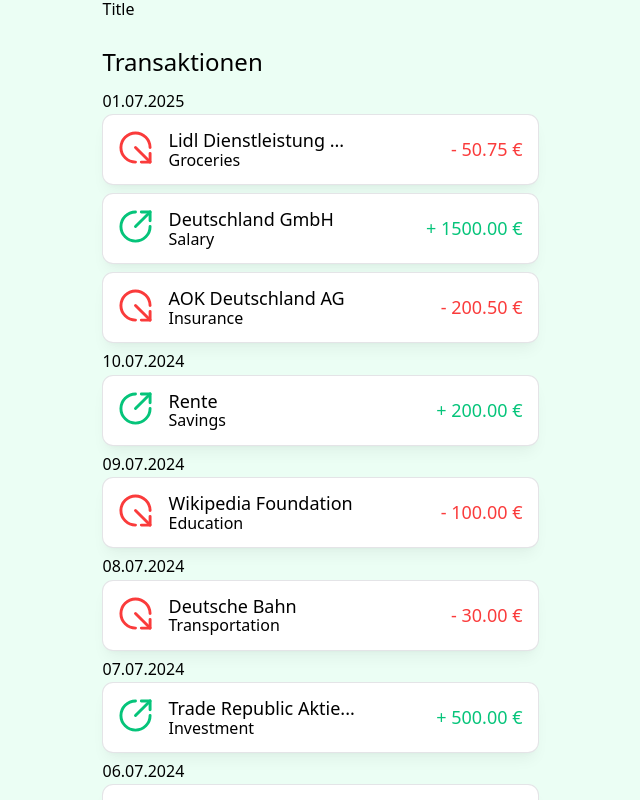
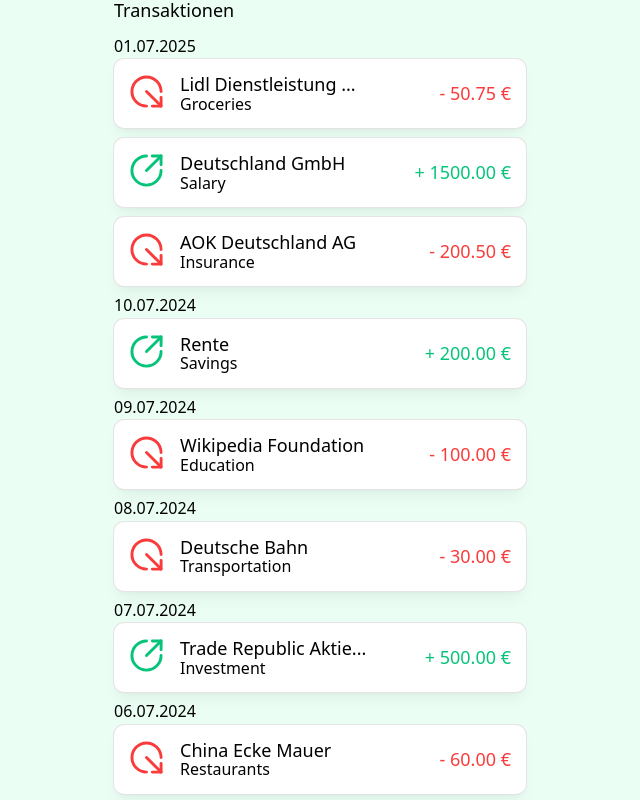
Before and after one commit to juliansngr/mon-ey, a Next.js app: page / in a window 1280 px wide. Shown: the top 800 px of the page, without its empty margins (320-960 px from the left). Built offline with nearby package versions, Linux system fonts and the light colour scheme.

Commit message:
refactor: Update styles and improve layout consistency 🎨 and code cleanup

```diff
--- a/components/TransactionsList/index.js
+++ b/components/TransactionsList/index.js
@@ -1,6 +1,6 @@
+import dayjs from "dayjs";
 import styled from "styled-components";
 import TransactionCard from "../TransactionCard";
-import dayjs from "dayjs";
 
 export default function TransactionsList({ transactions }) {
   return (
@@ -8,8 +8,7 @@ export default function TransactionsList({ transactions }) {
       <StyledH2>Transaktionen</StyledH2>
       <StyledUl>
         {transactions.map(([isoDate, dayTransactions]) => {
-          //Datum umformatieren
-
+          //Formate date
           const formattedDate = dayjs(isoDate).format("DD.MM.YYYY");
 
           return (
@@ -18,10 +17,6 @@ export default function TransactionsList({ transactions }) {
               <StyledUl>
                 {dayTransactions.map((transaction) => (
                   <TransactionCard key={transaction.id} data={transaction} />
-                  // <li key={transaction.id}>
-                  //   <p>Transaction ID: {transaction.id}</p>
-                  //   <p>Amount: {transaction.amount}</p>
-                  // </li>
                 ))}
               </StyledUl>
             </StyledLi>
@@ -35,16 +30,16 @@ export default function TransactionsList({ transactions }) {
 const StyledUl = styled.ul`
   display: flex;
   flex-direction: column;
-  gap: 10px;
+  gap: var(--xs);;
 `;
 
 const StyledH2 = styled.h2`
-  font-size: x-large;
+  font-size: var(--lg);
   margin-bottom: 1rem;
 `;
 
 const StyledLi = styled.li`
   display: flex;
   flex-direction: column;
-  gap: 5px;
+  gap: var(--3xs);
 `;
--- a/pages/_document.js
+++ b/pages/_document.js
@@ -1,4 +1,4 @@
-import Document, { Html, Head, Main, NextScript } from "next/document";
+import Document, { Head, Html, Main, NextScript } from "next/document";
 import { ServerStyleSheet } from "styled-components";
 
 export default class MyDocument extends Document {
@@ -29,7 +29,7 @@ export default class MyDocument extends Document {
         <Head />
         <body>
           <div className="layout-wrapper">
-            <header>Title</header>
+            {/* <header>Title</header> */}
             <main>
               <Main />
               <NextScript />
--- a/styles.js
+++ b/styles.js
@@ -69,7 +69,7 @@ ul, ol {
     margin: 0;
     font-family: system-ui;
     width:100%;
-    max-width: 435px;
+    max-width: 27rem;
     margin-left:auto;
     margin-right:auto;
     background-color: #ebfef4;
@@ -83,4 +83,15 @@ ul, ol {
     grid-template-areas: "Header" "Main";
     min-height: 100vh;
   }
+  header {
+    background-color: var(--bgHeader);
+    color: var(--headerColor);
+    display: flex;
+    align-items: center;
+    justify-content: center;
+  }
+
+  main{
+    padding: 0 var(--xs);
+  }
 `;
```
